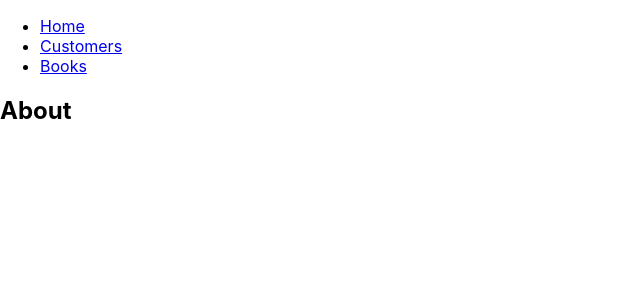
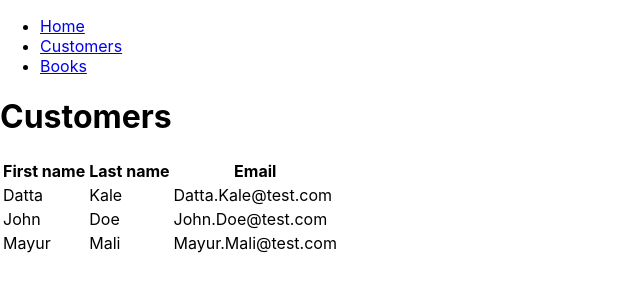
Before and after one commit to way2datta/react-playground, a React (Create React App) app in the folder movie-rental-simple/: page /customers in a window 1280 px wide. Shown: the top 300 px of the page, without its empty margins (0-640 px from the left). Built offline with nearby package versions, Linux system fonts and the light colour scheme; data requests are answered from the project's data file.

Commit message:
Customers

```diff
--- a/movie-rental-simple/package.json
+++ b/movie-rental-simple/package.json
@@ -3,6 +3,7 @@
   "version": "0.1.0",
   "private": true,
   "dependencies": {
+    "axios": "^0.19.0",
     "react": "^16.9.0",
     "react-dom": "^16.9.0",
     "react-router-dom": "^5.1.0",
--- a/movie-rental-simple/src/BooksListing.js
+++ b/movie-rental-simple/src/BooksListing.js
@@ -1,4 +1,6 @@
 import React from "react";
-export function BooksListing({ match }) {
-  return (<h1>Books</h1>);
+export class BooksListing extends React.Component {
+  render() {
+    return (<h1>Books</h1>);
+  }
 }
--- a/movie-rental-simple/src/CustomersListing.js
+++ b/movie-rental-simple/src/CustomersListing.js
@@ -1,4 +1,52 @@
 import React from "react";
-export function CustomersListing() {
-  return <h2>About</h2>;
+import axios from "axios";
+
+export class CustomersListing extends React.Component {
+  state = {
+    datasource: []
+  }
+
+  async componentDidMount() {
+    const response = await axios.get("http://localhost:5000/customers");
+    this.setState({
+      datasource: response.data
+    });
+  }
+
+  render() {
+    return (
+      <>
+        <h1>Customers</h1>
+        <Gridview datasource={this.state.datasource} />
+      </>);
+  }
 }
+
+function Gridview({ datasource }) {
+  if (!datasource.length) {
+    return <h2>No record found.</h2>
+  }
+
+  return <>
+    <table>
+      <thead>
+        <tr>
+          <th>First name</th>
+          <th>Last name</th>
+          <th>Email</th>
+        </tr>
+      </thead>
+      <tbody>
+        {
+          datasource.map(x => {
+            return <tr key={x.id}>
+              <td>{x.firstName}</td>
+              <td>{x.lastName}</td>
+              <td>{x.email}</td>
+            </tr>
+          })
+        }
+      </tbody>
+    </table>
+  </>
+}
```
